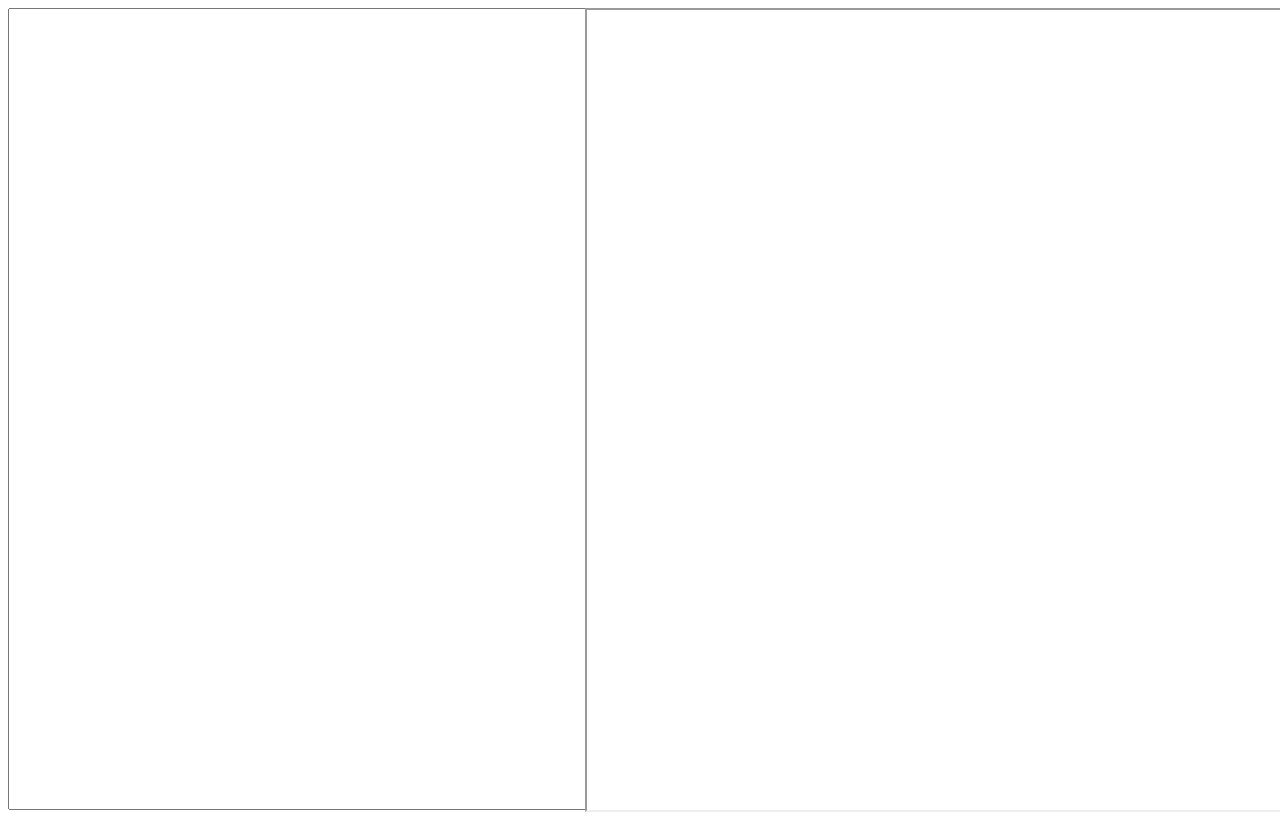
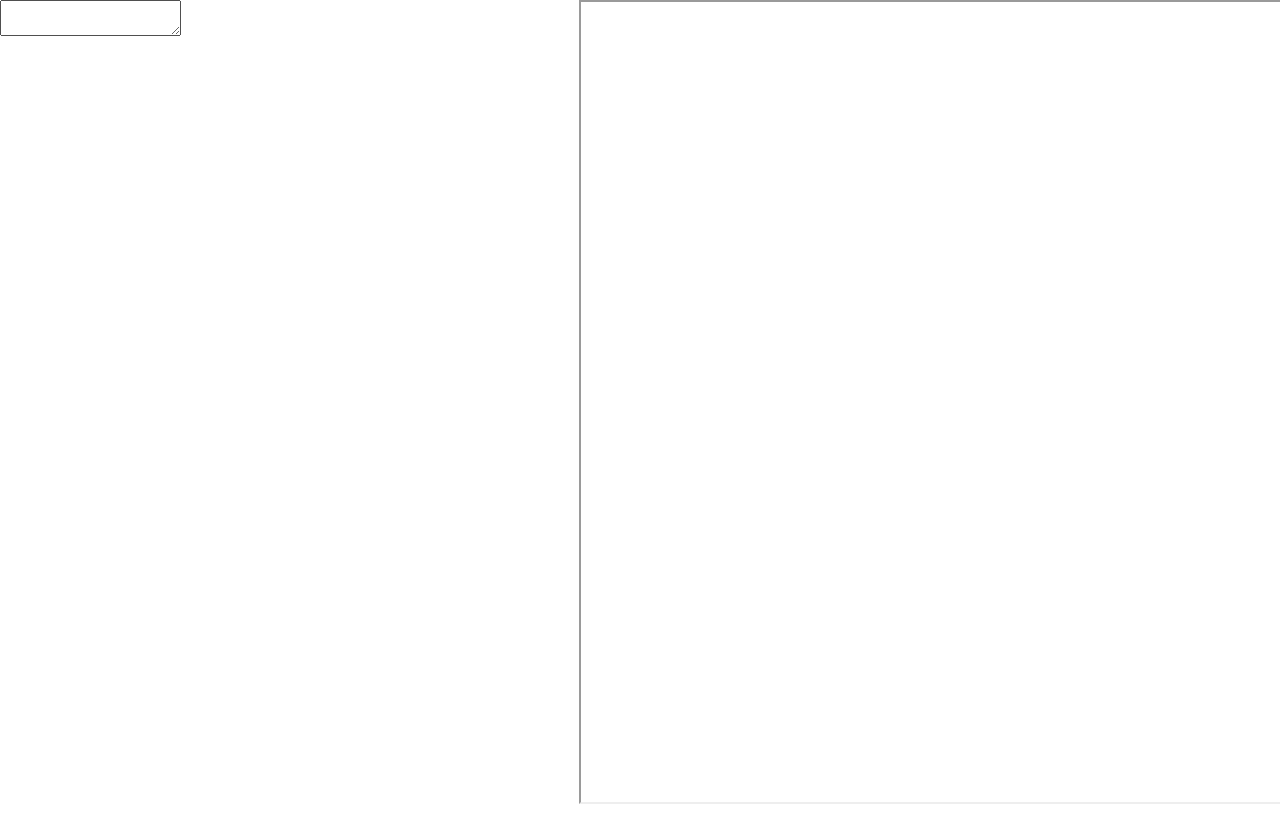
Before and after one commit to yukukotani/runsky, a Preact app: page / in a window 1280 px wide. Built offline with nearby package versions, Linux system fonts and the light colour scheme.

Commit message:
Style fix

```diff
--- a/src/components/Editor.tsx
+++ b/src/components/Editor.tsx
@@ -1,26 +1,21 @@
 import { h, FunctionalComponent } from "preact";
 
 interface Props {
+  style: any;
   text: string;
   setText: (text: string) => void;
 }
 
-const Editor: FunctionalComponent<Props> = ({ text, setText }) => {
+const Editor: FunctionalComponent<Props> = ({ style, text, setText }) => {
   return (
     <textarea
-      style={{
-        width: "100%",
-        height: "100%",
-        padding: 0,
-        resize: "none",
-      }}
+      style={style}
       value={text}
       onInput={(e) => {
         // eslint-disable-next-line @typescript-eslint/no-explicit-any
         setText((e.target as any).value);
       }}
-    >
-    </textarea>
+    ></textarea>
   );
 };
 
--- a/src/index.html
+++ b/src/index.html
@@ -3,7 +3,7 @@
   <title>Runsky</title>
   <meta charset="utf8" />
 </head>
-<body>
+<body style="margin: 0;">
   <div class="root"></div>
   <script src="/main.js"></script>
 </body>
```
